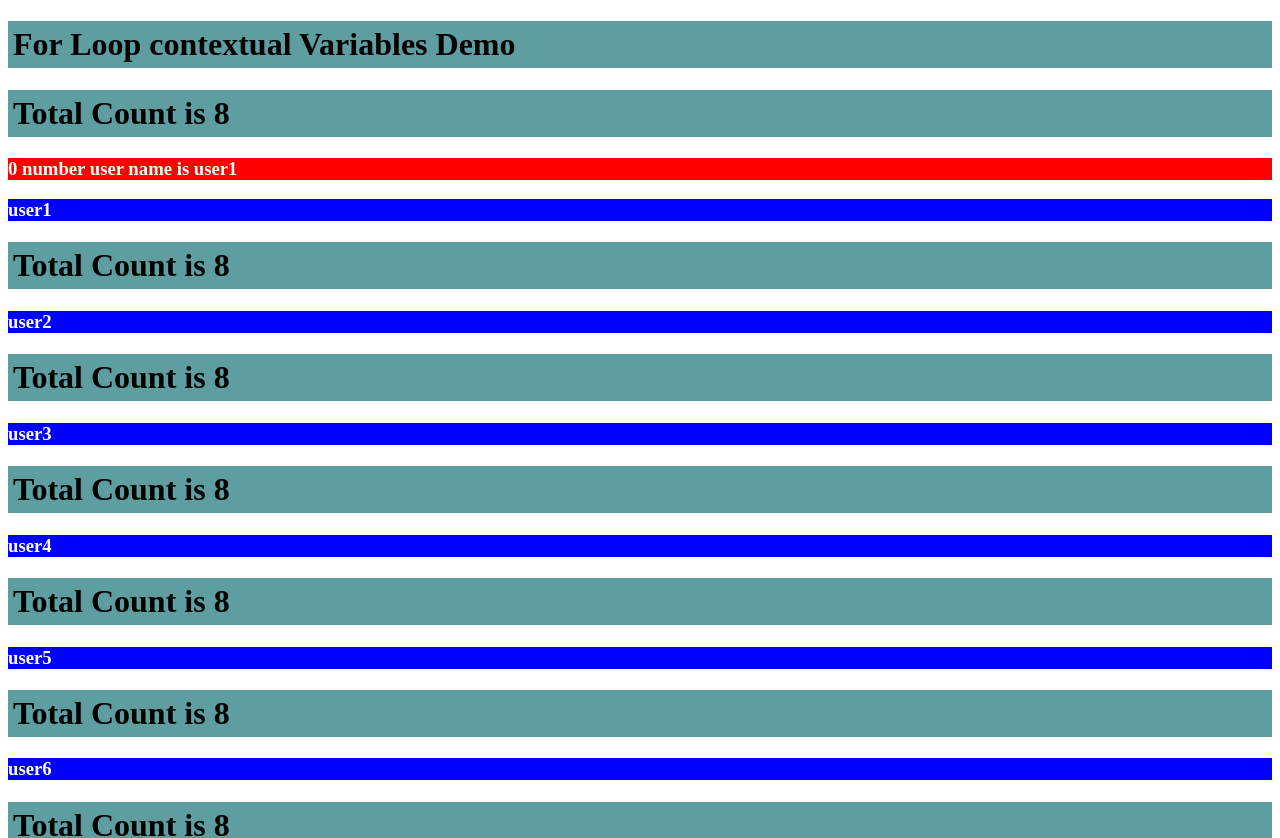
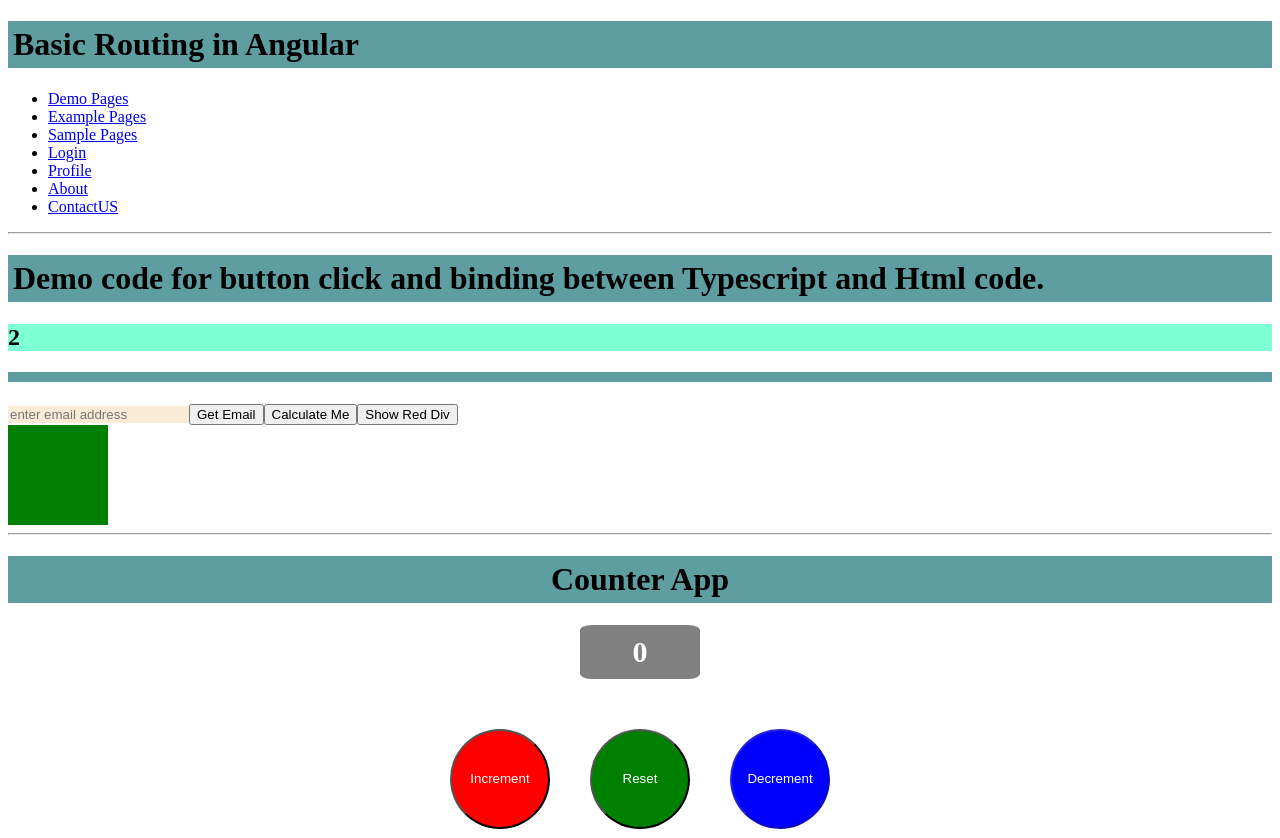
Before and after one commit to Rajveer123/Angular-Project, an Angular app: page /demopages in a window 1280 px wide. Before the commit this address led to /. Shown: the top 838 px of the page. Built offline with nearby package versions, Linux system fonts and the light colour scheme.

Commit message:
Introduce Routing Mechanism in code and decoupled components

```diff
--- /dev/null
+++ b/src/app/about/about.component.html
@@ -0,0 +1 @@
+<h1>Welcome to About Page!</h1>
--- a/src/app/app.component.html
+++ b/src/app/app.component.html
@@ -1 +1,27 @@
-<app-examplepages></app-examplepages>
+<router-outlet>
+    <h1>Basic Routing in Angular</h1>
+    <ul>
+        <li>
+            <a routerLink="/demopages">Demo Pages</a>
+        </li>
+        <li>
+            <a routerLink="/examplepages">Example Pages</a>
+        </li>
+        <li>
+            <a routerLink="/samplepages">Sample Pages</a>
+        </li>
+        <li>
+            <a routerLink="/login">Login</a>
+        </li>
+        <li>
+            <a routerLink="/profile">Profile</a>
+        </li>
+        <li>
+            <a routerLink="/about">About</a>
+        </li>
+        <li>
+            <a routerLink="/contactus">ContactUS</a>
+        </li>
+    </ul>
+    <hr>
+</router-outlet>
--- a/src/app/app.component.ts
+++ b/src/app/app.component.ts
@@ -1,9 +1,10 @@
 import { Component } from '@angular/core';
-import { ExamplepagesComponent } from "./examplepages/examplepages.component";
+import { RouterLink, RouterOutlet } from '@angular/router';
+
 
 @Component({
   selector: 'app-root',
-  imports: [ExamplepagesComponent],
+  imports: [RouterLink, RouterOutlet],
   templateUrl: './app.component.html',
   styleUrl: './app.component.css'
 })
--- a/src/app/app.routes.ts
+++ b/src/app/app.routes.ts
@@ -1,3 +1,37 @@
 import { Routes } from '@angular/router';
+import { LoginComponent } from './login/login.component';
+import { SamplepagesComponent } from './samplepages/samplepages.component';
+import { DemopagesComponent } from './demopages/demopages.component';
+import { ProfileComponent } from './profile/profile.component';
+import { AboutComponent } from './about/about.component';
+import { ContactusComponent } from './contactus/contactus.component';
+import { ExamplepagesComponent } from './examplepages/examplepages.component';
 
-export const routes: Routes = [];
+export const routes: Routes = [{
+    path: 'demopages',
+    component: DemopagesComponent,
+},
+{
+    path: 'examplepages',
+    component : ExamplepagesComponent,
+},
+{
+    path: 'samplepages',
+    component: SamplepagesComponent,
+},
+{
+    path: 'login',
+    component: LoginComponent,
+},
+{
+    path: 'profile',
+    component: ProfileComponent,
+},
+{
+    path: 'about',
+    component: AboutComponent,
+},
+ {
+    path: 'contactus',
+    component: ContactusComponent,
+}];
--- /dev/null
+++ b/src/app/contactus/contactus.component.html
@@ -0,0 +1 @@
+<h1>Welcome to ContactUs Page!</h1>
--- a/src/app/samplepages/samplepages.component.html
+++ b/src/app/samplepages/samplepages.component.html
@@ -1 +1 @@
-<p>samplepages works!</p>
+<h1>Welcome to Sample Page!</h1>
```
Also changed, not shown: src/app/about/about.component.ts (added, +11 -0 lines), src/app/contactus/contactus.component.ts (added, +11 -0 lines), src/app/about/about.component.css (added), src/app/contactus/contactus.component.css (added), 2 other files (tests, documents, lock files or other folders).
